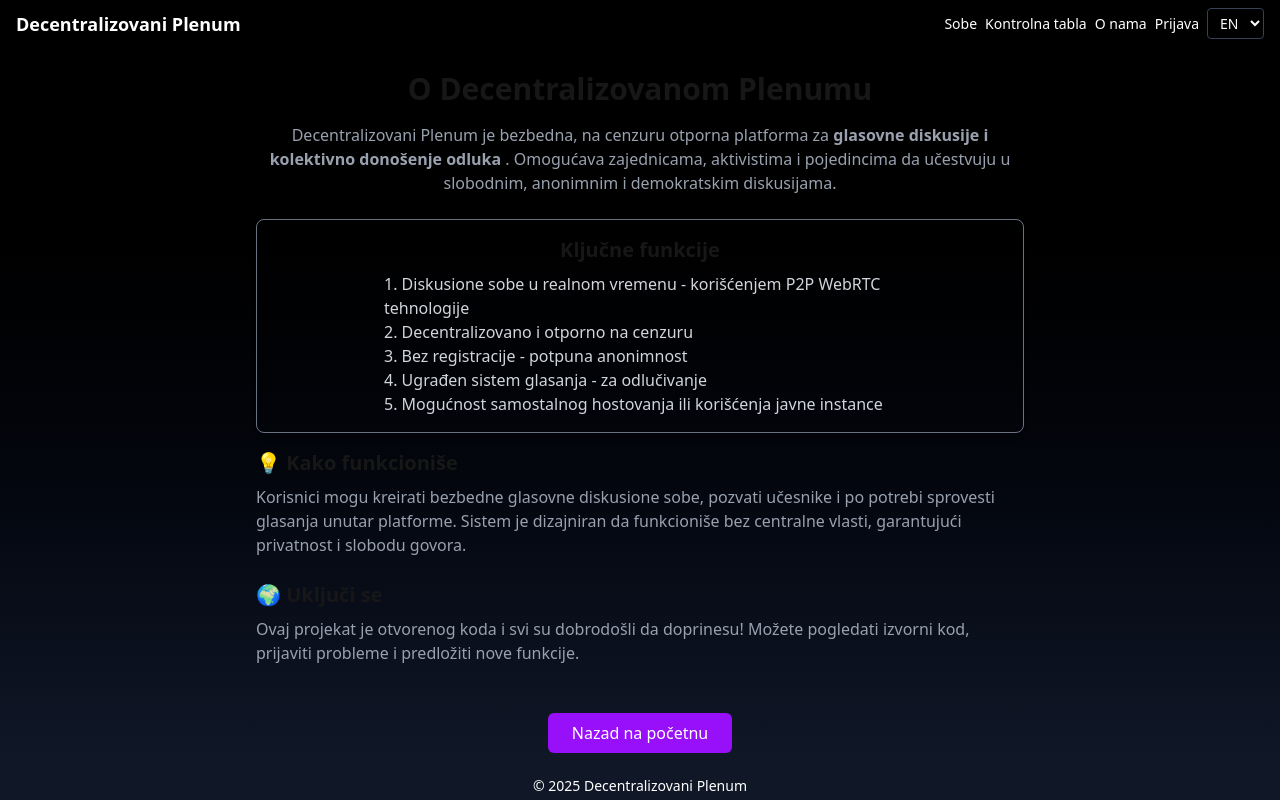
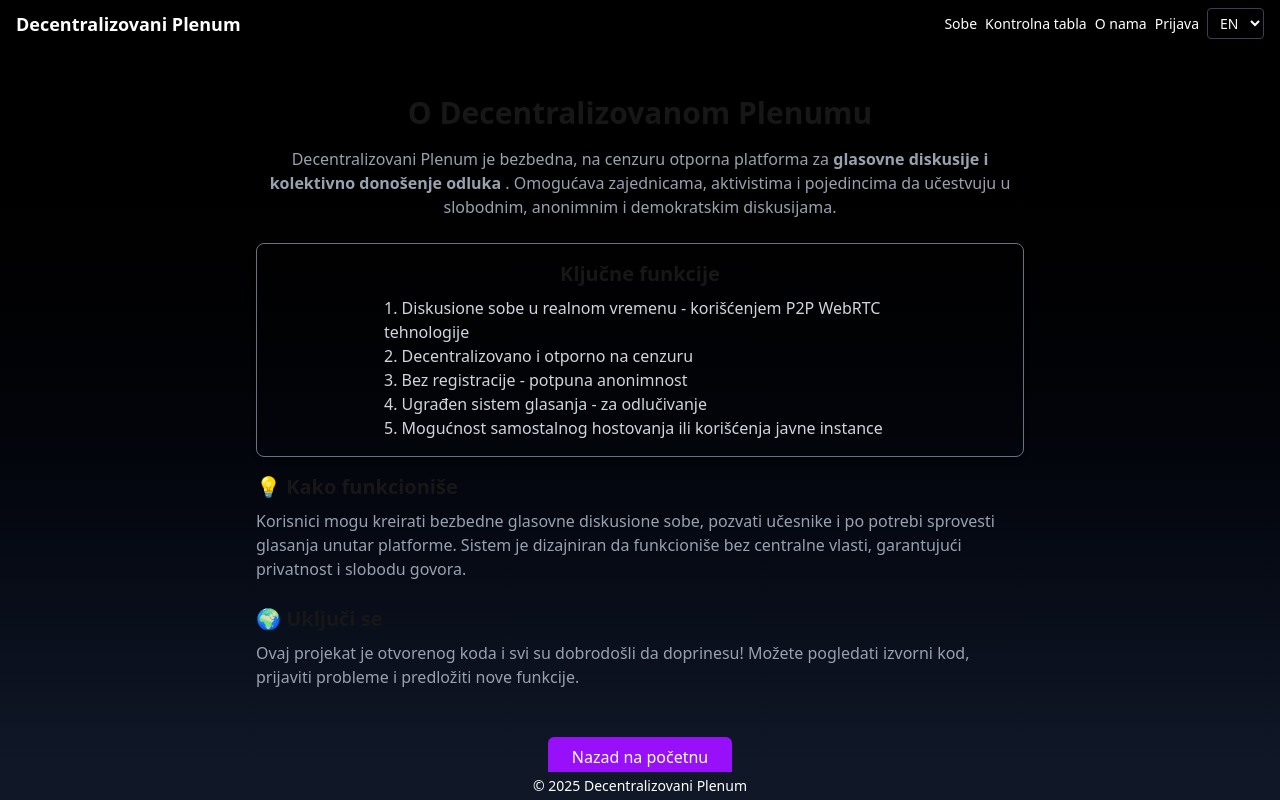
Before and after one commit to nbursa/AgoraNet, a Next.js app in the folder frontend/: page /1/about in a window 1280 px wide. Built offline with nearby package versions, Linux system fonts and the light colour scheme; no server answers.

Commit message:
fix: ensure full-page layout and cross-browser centering, including Safari

```diff
--- a/frontend/src/app/[locale]/about/page.tsx
+++ b/frontend/src/app/[locale]/about/page.tsx
@@ -8,8 +8,8 @@ export default function AboutPage() {
   const locale = useLocale();
 
   return (
-    <div className="flex-1 flex items-center justify-center w-full px-4 py-6 overflow-y-auto">
-      <div className="flex flex-col items-center justify-center w-full max-w-3xl text-center">
+    <div className="w-full min-h-full flex items-center justify-center px-4 py-6">
+      <div className="max-w-3xl mx-auto flex flex-col items-center text-center">
         <h1 className="text-3xl font-bold">{t("title")}</h1>
         <p className="mt-4 text-gray-400">
           {t("description.part1")} <strong>{t("description.strong")}</strong>{" "}
--- a/frontend/src/app/[locale]/dashboard/page.tsx
+++ b/frontend/src/app/[locale]/dashboard/page.tsx
@@ -6,8 +6,8 @@ export default function DashboardPage() {
   const t = useTranslations("dashboard");
 
   return (
-    <div className="flex-1 flex items-center justify-center w-full px-4 py-6 overflow-y-auto">
-      <div className="flex flex-col items-center justify-center w-full max-w-5xl text-center">
+    <div className="w-full min-h-full flex items-center justify-center px-4 py-6">
+      <div className="flex flex-col items-center w-full max-w-5xl text-center">
         <h1 className="text-3xl font-bold mb-4">📊 {t("title")}</h1>
 
         <p className="text-gray-400 mb-6">{t("description")}</p>
--- a/frontend/src/app/[locale]/layout.tsx
+++ b/frontend/src/app/[locale]/layout.tsx
@@ -17,18 +17,47 @@ export default async function LocaleLayout(props: {
 }) {
   const { children, params } = props;
   const { locale } = await params;
-
   const messages = await getMessages();
 
   return (
-    <html lang={locale} className="h-full w-full">
+    <html
+      lang={locale}
+      className="w-full"
+      style={{
+        height: "100%",
+        minHeight: "100vh",
+      }}
+    >
       <body
-        className={`${geistSans.variable} ${geistMono.variable} antialiased flex flex-col h-screen w-screen overflow-hidden`}
+        className={`${geistSans.variable} ${geistMono.variable} bg-background text-foreground antialiased`}
+        style={{
+          display: "flex",
+          flexDirection: "column",
+          height: "100%",
+          minHeight: "100vh",
+          width: "100%",
+          WebkitTextSizeAdjust: "100%",
+        }}
       >
         <NextIntlClientProvider locale={locale} messages={messages}>
           <Header />
-          <main className="flex flex-col flex-1 w-full bg-gradient-to-b from-black to-gray-900 overflow-y-auto">
-            <div className="w-full flex-1 flex flex-col">{children}</div>
+          <main
+            className="flex-1 w-full bg-gradient-to-b from-black to-gray-900 overflow-y-auto"
+            style={{
+              display: "flex",
+              flexDirection: "column",
+            }}
+          >
+            <div
+              className="flex flex-col items-center w-full max-w-6xl mx-auto px-4 py-6"
+              style={{
+                flex: 1,
+                display: "flex",
+                justifyContent: "center",
+              }}
+            >
+              {children}
+            </div>
           </main>
           <Footer />
         </NextIntlClientProvider>
--- a/frontend/src/app/globals.css
+++ b/frontend/src/app/globals.css
@@ -14,10 +14,34 @@
   }
 }
 
+html,
+body {
+  height: 100%;
+  min-height: 100vh;
+  width: 100%;
+  margin: 0;
+  padding: 0;
+  box-sizing: border-box;
+
+  display: flex;
+  flex-direction: column;
+  flex: 1 0 auto;
+}
+
 body {
   background: var(--background);
   color: var(--foreground);
   font-family: var(--font-sans), sans-serif;
+  -webkit-font-smoothing: antialiased;
+  -moz-osx-font-smoothing: grayscale;
+  overflow-x: hidden;
+  overflow-y: auto;
+}
+
+*,
+*::before,
+*::after {
+  box-sizing: inherit;
 }
 
 button:hover {
--- a/frontend/src/components/Header.tsx
+++ b/frontend/src/components/Header.tsx
@@ -16,11 +16,6 @@ export default function Header() {
   useEffect(() => {
     setLoggedIn(isAuthenticated());
   }, []);
-
-  // const switchLocale = (nextLocale: string) => {
-  //   const newPath = pathname.replace(`/${locale}`, `/${nextLocale}`);
-  //   router.push(newPath);
-  // };
 
   const switchLocale = (nextLocale: string) => {
     router.replace(pathname, { locale: nextLocale });
```
